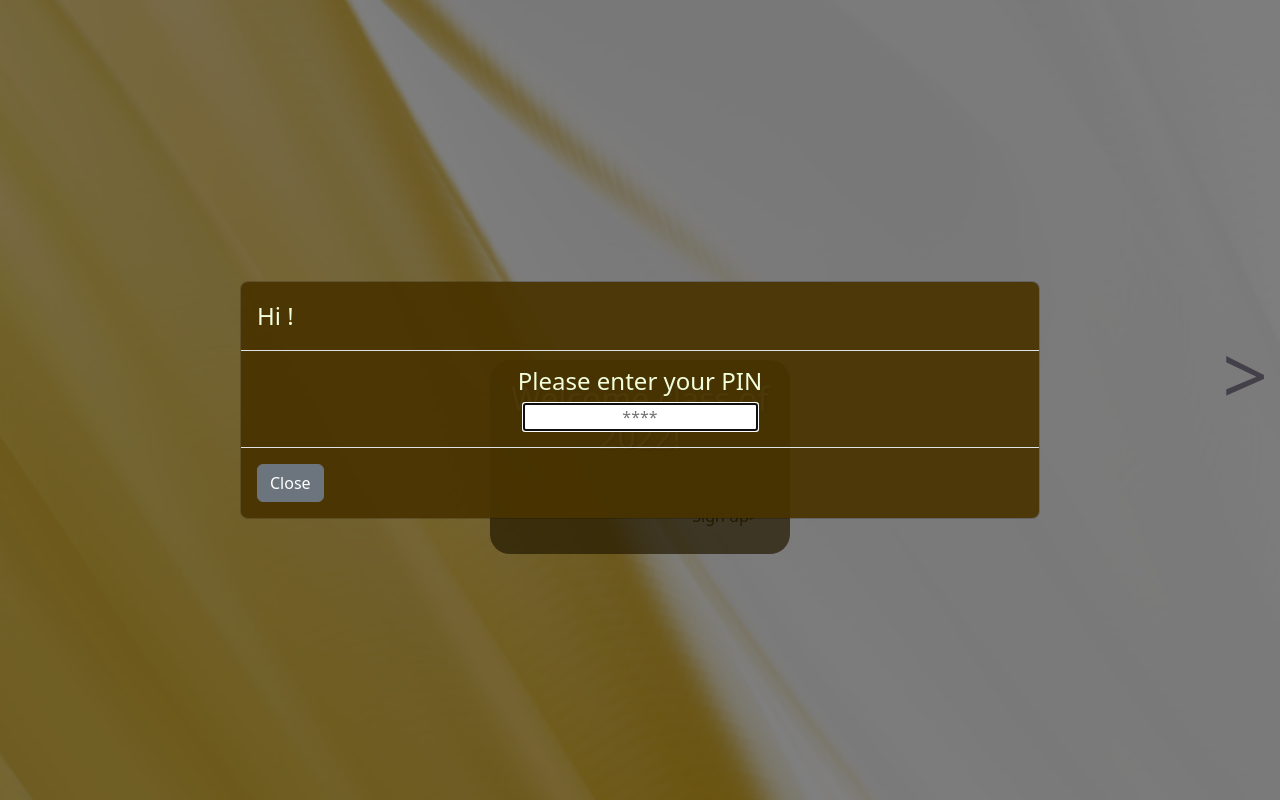
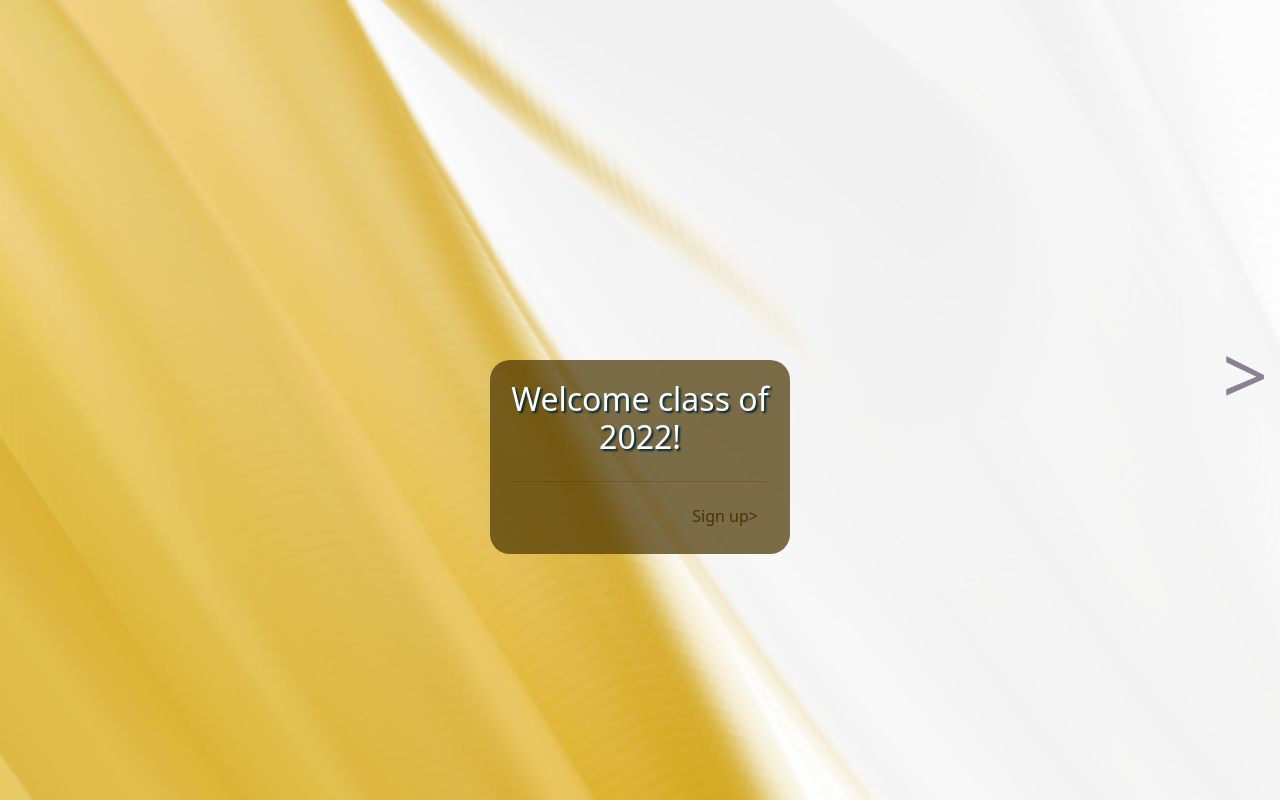
Before and after one commit to EmilyK-G/EmilyK-G-booksigningapp-client.github.io, a React (Create React App) app: page / in a window 1280 px wide. Built offline with nearby package versions, Linux system fonts and the light colour scheme; no server answers.

Commit message:
fix modal bug

```diff
--- a/src/components/NavBtn/LoginModal.jsx
+++ b/src/components/NavBtn/LoginModal.jsx
@@ -30,7 +30,7 @@ const LoginModal = () => {
 
     return (
         <Modal
-          show={userSelected.name || !closeModal}
+          show={userSelected.name && !closeModal}
           size="lg"
           centered
         >
```
